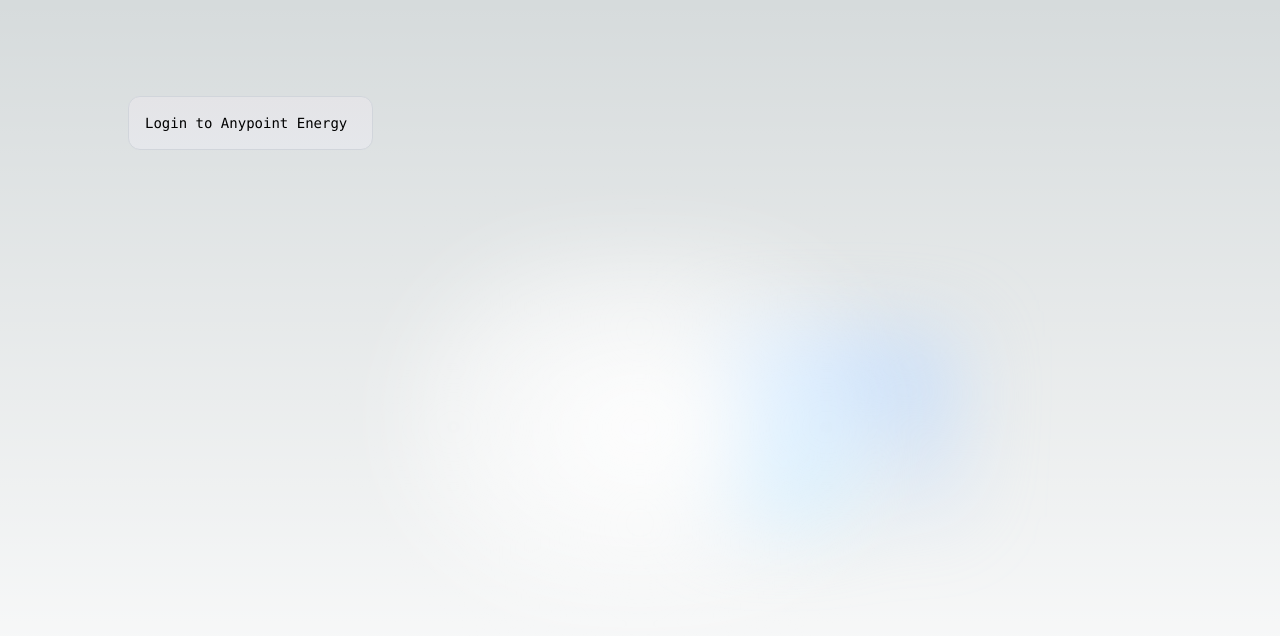
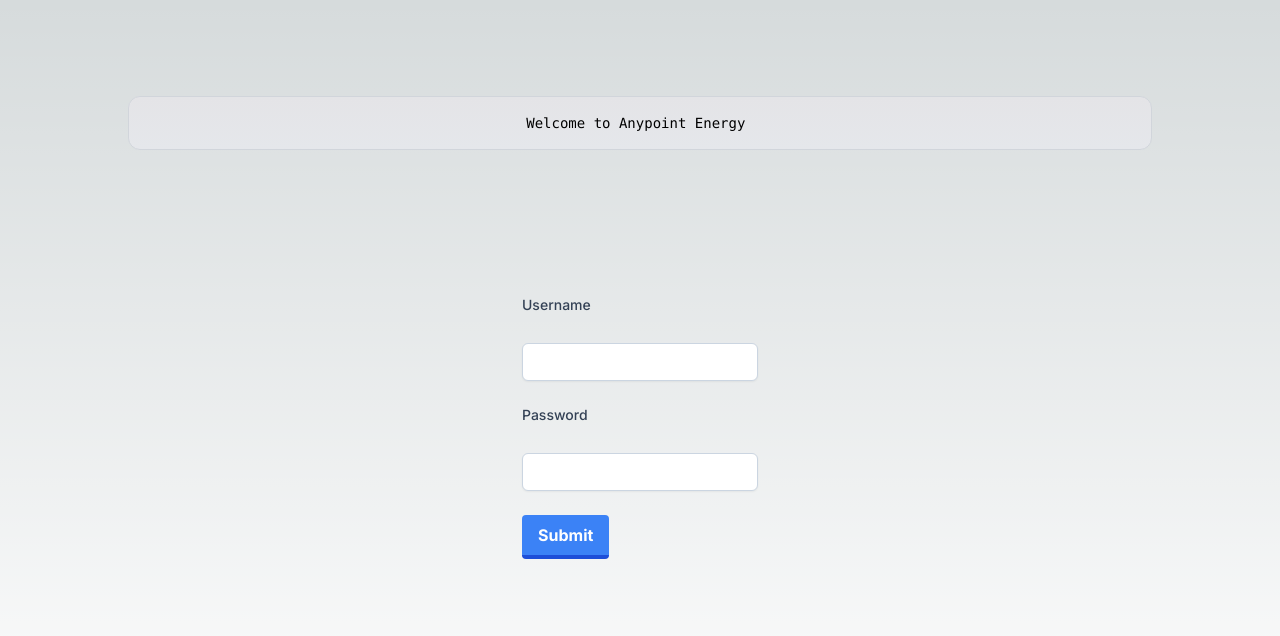
Before and after one commit to Shaanlad/anypoint-ui, a Next.js app: page / in a window 1280 px wide. Shown: the top 636 px of the page. Built offline with nearby package versions, Linux system fonts and the light colour scheme.

Commit message:
Updated Login page

```diff
--- a/src/app/globals.css
+++ b/src/app/globals.css
@@ -11,8 +11,8 @@
 @media (prefers-color-scheme: dark) {
   :root {
     --foreground-rgb: 255, 255, 255;
-    --background-start-rgb: 0, 0, 0;
-    --background-end-rgb: 0, 0, 0;
+    --background-start-rgb: 255, 255, 255;
+    --background-end-rgb: 255, 255, 255;
   }
 }
 
--- a/src/app/layout.tsx
+++ b/src/app/layout.tsx
@@ -5,8 +5,8 @@
 const inter = Inter({ subsets: ["latin"] });
 
 export const metadata: Metadata = {
-  title: "Create Next App",
-  description: "Generated by create next app",
+  title: "Anypoint App",
+  description: "Powering Solutions",
 };
 
 export default function RootLayout({
--- a/src/app/page.tsx
+++ b/src/app/page.tsx
@@ -1,112 +1,92 @@
-import Image from "next/image";
+'use client';
+import axios from 'axios';
+import { url } from 'inspector';
+import { FormEvent } from 'react';
 
 export default function Home() {
+
+  function onUserNameChange(event: any) {
+    console.log(event.target.value);
+  }
+
+  function onPasswordChange(event: any) {
+    console.log(event.target.value);
+  }
+
+  async function onSubmit(event: FormEvent<HTMLFormElement>) {
+    event.preventDefault()
+
+    const response = await fetch('http://localhost:3030/auth/', {
+      method: 'GET',
+    })
+    console.log('resp >> ', response);
+  }
+
+  const handleSubmit = async (
+    // e: React.ChangeEvent<HTMLFormElement>) => {
+    e: any) => {
+      e.preventDefault();
+
+      try {
+        const resp = await axios('http://localhost:3030/auth/', {
+          method: 'GET',
+          headers: {
+            'Access-Control-Allow-Origin': '*',
+            'Content-Type': 'application/json',
+          },
+        })
+        console.log(resp);
+        // .then (resp => {
+        //   console.log(resp);
+        // }).catch(e) {
+        //   console.log(e);
+        // }
+    }
+    catch (error) {
+      console.error(error);
+    }
+  }
   return (
     <main className="flex min-h-screen flex-col items-center justify-between p-24">
-      <div className="z-10 max-w-5xl w-full items-center justify-between font-mono text-sm lg:flex">
-        <p className="fixed left-0 top-0 flex w-full justify-center border-b border-gray-300 bg-gradient-to-b from-zinc-200 pb-6 pt-8 backdrop-blur-2xl dark:border-neutral-800 dark:bg-zinc-800/30 dark:from-inherit lg:static lg:w-auto  lg:rounded-xl lg:border lg:bg-gray-200 lg:p-4 lg:dark:bg-zinc-800/30">
-          Login to Anypoint Energy&nbsp;
-        </p>
-        {/* <div className="fixed bottom-0 left-0 flex h-48 w-full items-end justify-center bg-gradient-to-t from-white via-white dark:from-black dark:via-black lg:static lg:h-auto lg:w-auto lg:bg-none">
-          <a
-            className="pointer-events-none flex place-items-center gap-2 p-8 lg:pointer-events-auto lg:p-0"
-            href="https://vercel.com?utm_source=create-next-app&utm_medium=appdir-template&utm_campaign=create-next-app"
-            target="_blank"
-            rel="noopener noreferrer"
-          >
-            By{" "}
-            <Image
-              src="/vercel.svg"
-              alt="Vercel Logo"
-              className="dark:invert"
-              width={100}
-              height={24}
-              priority
-            />
-          </a>
-        </div> */}
+      <div className="z-10 max-w-5xl w-full items-center justify-between font-mono text-sm ">
+        <p className="fixed left-0 top-0 flex w-full justify-center border-b border-gray-300 bg-gradient-to-b from-zinc-200 pb-6 pt-8 backdrop-blur-2xl dark:border-neutral-800 dark:bg-zinc-800/30 dark:from-inherit lg:static lg:w-auto  lg:rounded-xl lg:border lg:bg-gray-200 lg:p-4 lg:dark:bg-zinc-800/30"> Welcome to Anypoint Energy&nbsp; </p>
       </div>
 
-      <div className="relative flex place-items-center before:absolute before:h-[300px] before:w-full sm:before:w-[480px] before:-translate-x-1/2 before:rounded-full before:bg-gradient-radial before:from-white before:to-transparent before:blur-2xl before:content-[''] after:absolute after:-z-20 after:h-[180px] after:w-full sm:after:w-[240px] after:translate-x-1/3 after:bg-gradient-conic after:from-sky-200 after:via-blue-200 after:blur-2xl after:content-[''] before:dark:bg-gradient-to-br before:dark:from-transparent before:dark:to-blue-700 before:dark:opacity-10 after:dark:from-sky-900 after:dark:via-[#0141ff] after:dark:opacity-40 before:lg:h-[360px] z-[-1]">
-        {/* <Image
-          className="relative dark:drop-shadow-[0_0_0.3rem_#ffffff70] dark:invert"
-          src="/next.svg"
-          alt="Next.js Logo"
-          width={180}ß
-          height={37}
-          priority
-        /> */}
-
+      <div className="relative flex place-items-center">
+        <form onSubmit={handleSubmit}>
+        <label className='block'>
+          <span className="block text-sm font-medium text-slate-700"> Username </span> &nbsp;
+          <input
+            type="text"
+            className="mt-1 block w-full px-3 py-2 bg-white border border-slate-300 rounded-md text-sm shadow-sm placeholder-slate-400
+              focus:outline-none focus:border-sky-500 focus:ring-1 focus:ring-sky-500
+              disabled:bg-slate-50 disabled:text-slate-500 disabled:border-slate-200 disabled:shadow-none
+              invalid:border-pink-500 invalid:text-pink-600
+              focus:invalid:border-pink-500 focus:invalid:ring-pink-500 text-black"
+          onChange={onUserNameChange}
+          />
+        </label> <br/>
+        <label className='block'>
+          <span className="block text-sm font-medium text-slate-700"> Password </span> &nbsp;
+          <input
+            type="text"
+            className="mt-1 block w-full px-3 py-2 bg-white border border-slate-300 rounded-md text-sm shadow-sm placeholder-slate-400
+              focus:outline-none focus:border-sky-500 focus:ring-1 focus:ring-sky-500
+              disabled:bg-slate-50 disabled:text-slate-500 disabled:border-slate-200 disabled:shadow-none
+              invalid:border-pink-500 invalid:text-pink-600
+              focus:invalid:border-pink-500 focus:invalid:ring-pink-500 text-black"
+            onChange={onPasswordChange}
+          />
+        </label> <br/>
+        <button
+          className="bg-blue-500 hover:bg-blue-400 text-white font-bold py-2 px-4 border-b-4 border-blue-700 hover:border-blue-500 rounded"
+          >
+          Submit
+        </button>
+      </form>
       </div>
 
-      <div className="mb-32 grid text-center lg:max-w-5xl lg:w-full lg:mb-0 lg:grid-cols-4 lg:text-left">
-        {/* <a
-          href="https://nextjs.org/docs?utm_source=create-next-app&utm_medium=appdir-template&utm_campaign=create-next-app"
-          className="group rounded-lg border border-transparent px-5 py-4 transition-colors hover:border-gray-300 hover:bg-gray-100 hover:dark:border-neutral-700 hover:dark:bg-neutral-800/30"
-          target="_blank"
-          rel="noopener noreferrer"
-        >
-          <h2 className={`mb-3 text-2xl font-semibold`}>
-            Docs{" "}
-            <span className="inline-block transition-transform group-hover:translate-x-1 motion-reduce:transform-none">
-              -&gt;
-            </span>
-          </h2>
-          <p className={`m-0 max-w-[30ch] text-sm opacity-50`}>
-            Find in-depth information about Next.js features and API.
-          </p>
-        </a>
-
-        <a
-          href="https://nextjs.org/learn?utm_source=create-next-app&utm_medium=appdir-template-tw&utm_campaign=create-next-app"
-          className="group rounded-lg border border-transparent px-5 py-4 transition-colors hover:border-gray-300 hover:bg-gray-100 hover:dark:border-neutral-700 hover:dark:bg-neutral-800/30"
-          target="_blank"
-          rel="noopener noreferrer"
-        >
-          <h2 className={`mb-3 text-2xl font-semibold`}>
-            Learn{" "}
-            <span className="inline-block transition-transform group-hover:translate-x-1 motion-reduce:transform-none">
-              -&gt;
-            </span>
-          </h2>
-          <p className={`m-0 max-w-[30ch] text-sm opacity-50`}>
-            Learn about Next.js in an interactive course with&nbsp;quizzes!
-          </p>
-        </a>
-
-        <a
-          href="https://vercel.com/templates?framework=next.js&utm_source=create-next-app&utm_medium=appdir-template&utm_campaign=create-next-app"
-          className="group rounded-lg border border-transparent px-5 py-4 transition-colors hover:border-gray-300 hover:bg-gray-100 hover:dark:border-neutral-700 hover:dark:bg-neutral-800/30"
-          target="_blank"
-          rel="noopener noreferrer"
-        >
-          <h2 className={`mb-3 text-2xl font-semibold`}>
-            Templates{" "}
-            <span className="inline-block transition-transform group-hover:translate-x-1 motion-reduce:transform-none">
-              -&gt;
-            </span>
-          </h2>
-          <p className={`m-0 max-w-[30ch] text-sm opacity-50`}>
-            Explore starter templates for Next.js.
-          </p>
-        </a>
-
-        <a
-          href="https://vercel.com/new?utm_source=create-next-app&utm_medium=appdir-template&utm_campaign=create-next-app"
-          className="group rounded-lg border border-transparent px-5 py-4 transition-colors hover:border-gray-300 hover:bg-gray-100 hover:dark:border-neutral-700 hover:dark:bg-neutral-800/30"
-          target="_blank"
-          rel="noopener noreferrer"
-        >
-          <h2 className={`mb-3 text-2xl font-semibold`}>
-            Deploy{" "}
-            <span className="inline-block transition-transform group-hover:translate-x-1 motion-reduce:transform-none">
-              -&gt;
-            </span>
-          </h2>
-          <p className={`m-0 max-w-[30ch] text-sm opacity-50 text-balance`}>
-            Instantly deploy your Next.js site to a shareable URL with Vercel.
-          </p>
-        </a> */}
+      <div>
       </div>
     </main>
   );
```
Also changed, not shown: package.json (+6 -5 lines), 1 other file (tests, documents, lock files or other folders).
